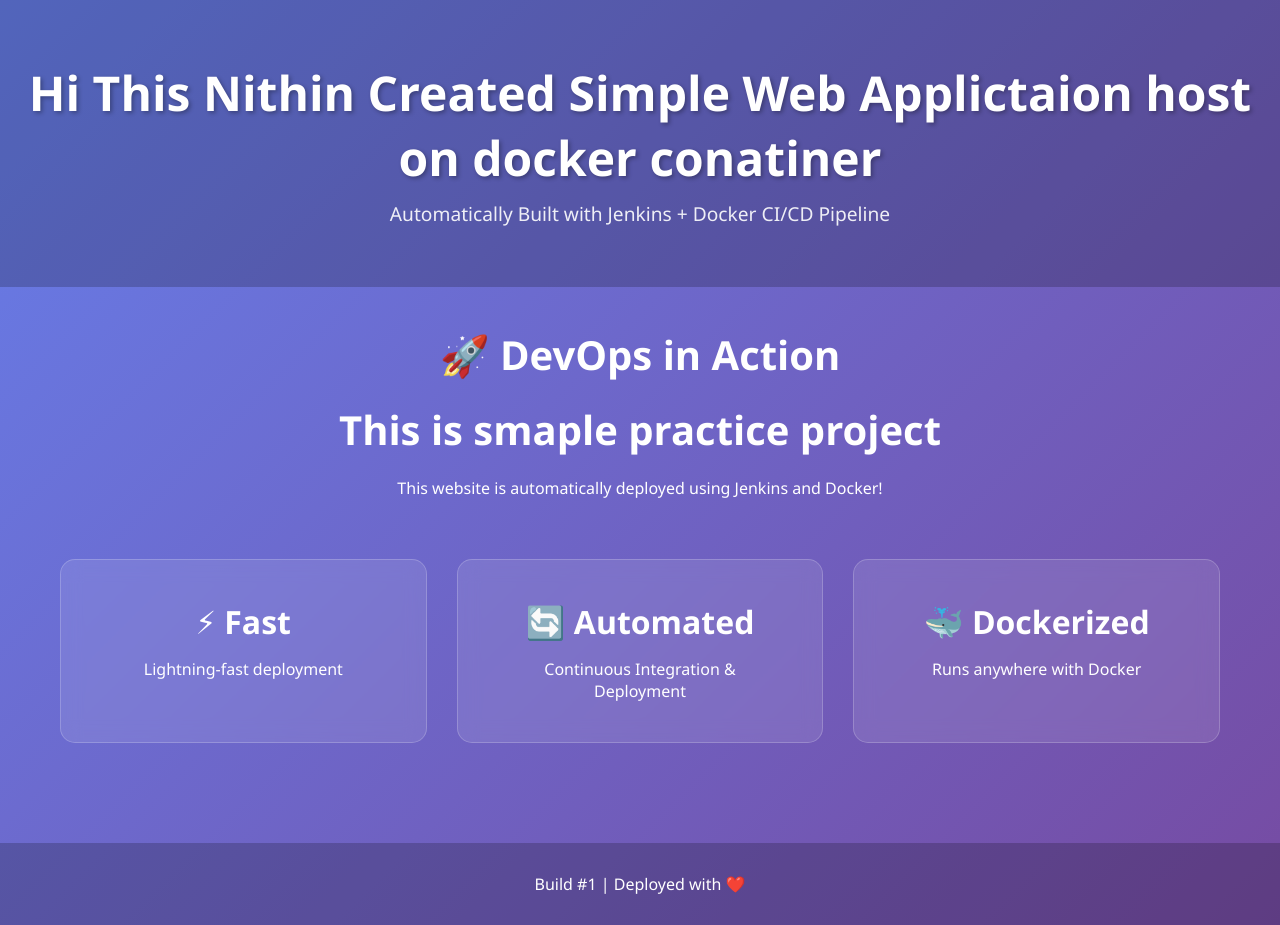
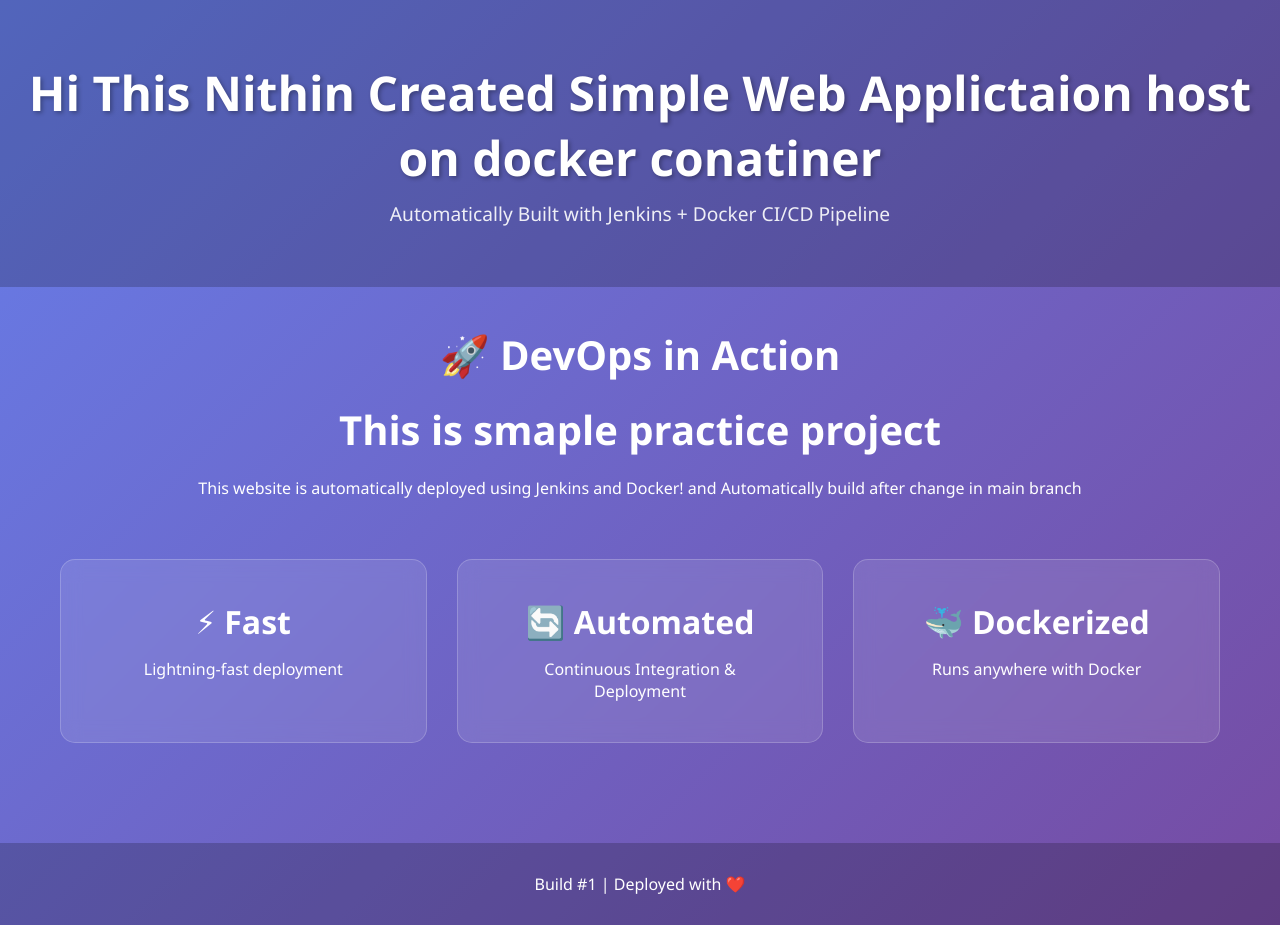
Before and after one commit to NithinAras/my-websitt, a plain HTML site: page index.html in a window 1280 px wide. Drawn offline with Linux system fonts and the light colour scheme.

Commit message:
webhook created

```diff
--- a/index.html
+++ b/index.html
@@ -16,7 +16,7 @@
         <section class="hero">
             <h2>🚀 DevOps in Action</h2>
             <h2>This is smaple practice project</h2>
-            <p>This website is automatically deployed using Jenkins and Docker!</p>
+            <p>This website is automatically deployed using Jenkins and Docker! and Automatically build after change in main branch</p>
         </section>
 
         <section class="features">
```
